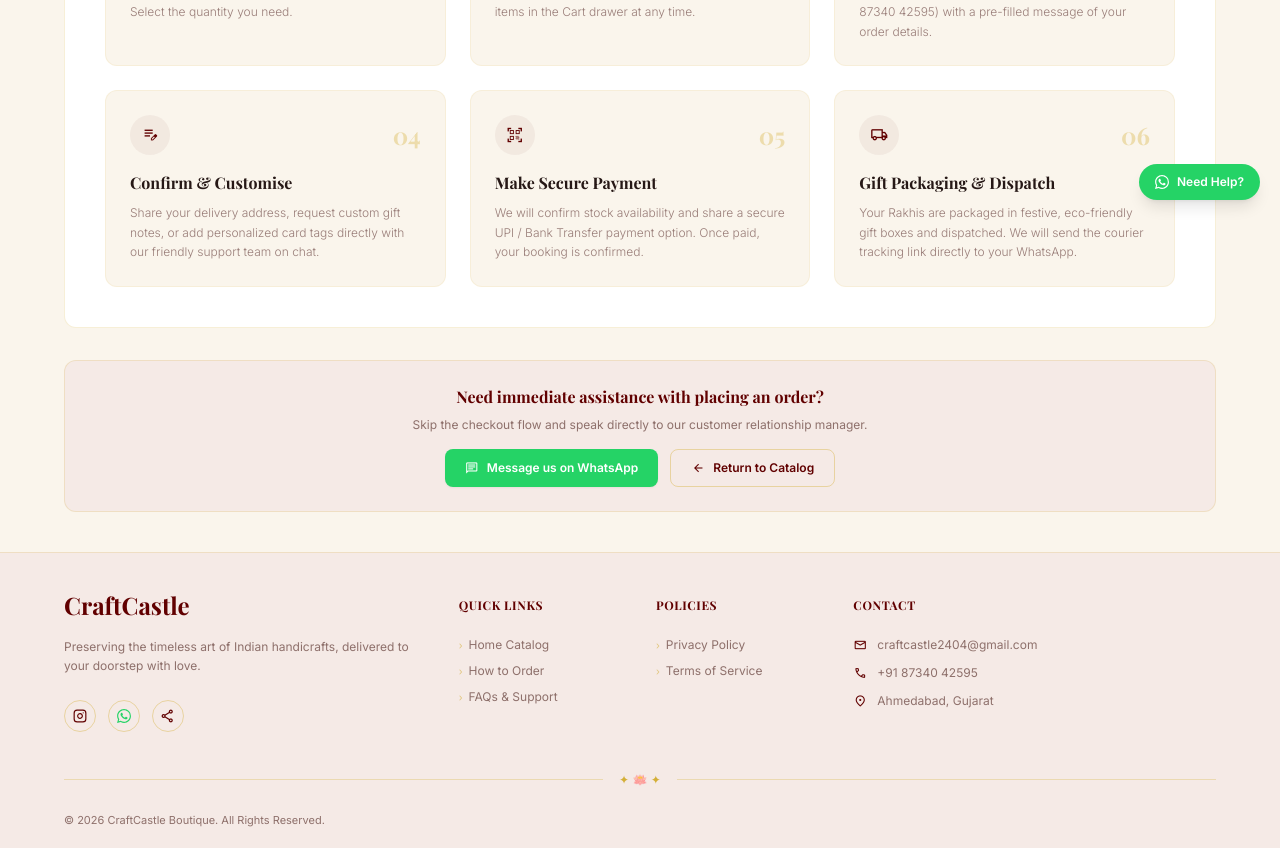
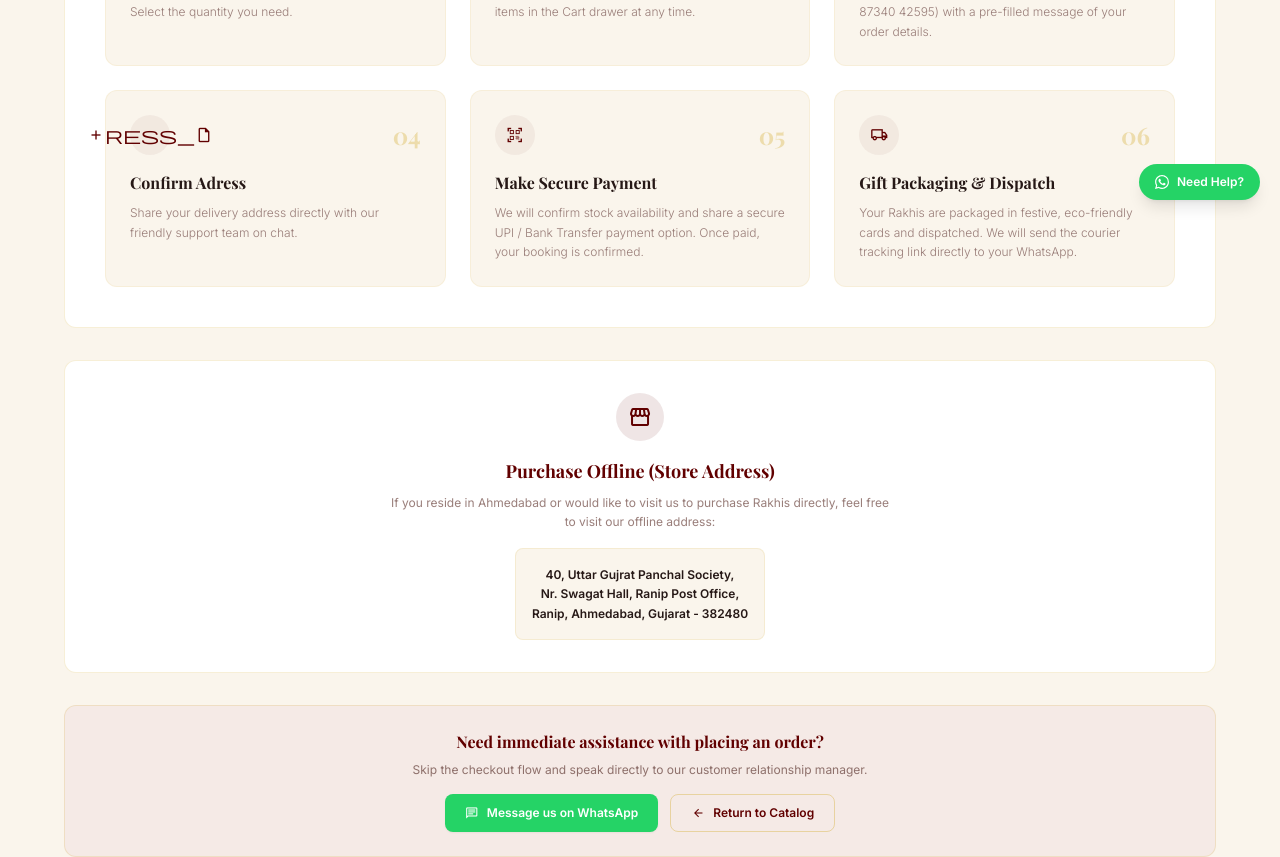
Before and after one commit to SHLOK9998/craft-castle-store, a React (Vite) app in the folder craft-castle-frontend/: page /how-to-order in a window 1280 px wide. Shown: the part 580-1437 px from the top of the page. Built offline with nearby package versions, Linux system fonts and the light colour scheme; no server answers.

Commit message:
update the faqs and how to order section

```diff
--- a/craft-castle-frontend/src/components/customer/Footer.jsx
+++ b/craft-castle-frontend/src/components/customer/Footer.jsx
@@ -128,9 +128,13 @@ export function Footer() {
                   +91 87340 42595
                 </a>
               </li>
-              <li className="flex items-center gap-2.5">
-                <Icon name="location_on" size={14} className="text-cf-primary shrink-0" />
-                <span>Ahmedabad, Gujarat</span>
+              <li className="flex items-start gap-2.5">
+                <Icon name="location_on" size={14} className="text-cf-primary shrink-0 mt-0.5" />
+                <span className="leading-relaxed">
+                  40, Uttar Gujrat Panchal Society,<br />
+                  Nr. Swagat Hall, Ranip Post Office,<br />
+                  Ranip, Ahmedabad, Gujarat - 382480
+                </span>
               </li>
             </ul>
           </div>
--- a/craft-castle-frontend/src/pages/FAQPage.jsx
+++ b/craft-castle-frontend/src/pages/FAQPage.jsx
@@ -35,7 +35,7 @@ export function FAQPage() {
     {
       category: 'payment',
       question: 'What payment methods do you accept?',
-      answer: 'We support all major payment methods in India, including UPI (GPay, PhonePe, Paytm, BHIM), Net Banking, and direct Bank Transfer. We will provide our secure payment credentials during our WhatsApp chat.',
+      answer: 'We support all major payment methods in India, including UPI (GPay, PhonePe, Paytm, BHIM) and Cash. We will provide our secure payment credentials during our WhatsApp chat.',
     },
     {
       category: 'payment',
@@ -45,12 +45,12 @@ export function FAQPage() {
     {
       category: 'shipping',
       question: 'What are the shipping charges?',
-      answer: 'We offer free delivery across India on orders above ₹499. For orders below ₹499, a nominal flat shipping fee of ₹50 is charged.',
+      answer: 'That will be calculated and informed to you on the time of booking on whatsapp according to your address .',
     },
     {
       category: 'shipping',
       question: 'How long does shipping and delivery take?',
-      answer: 'Orders within Gujarat are delivered in 2–3 business days. Deliveries to major cities in India take 3–5 business days, while other regions take 5–7 business days.',
+      answer: 'It is purely depends on the courier or post-office availability in your location .',
     },
     {
       category: 'shipping',
@@ -60,12 +60,12 @@ export function FAQPage() {
     {
       category: 'products',
       question: 'Can I customize my Rakhi or add a personal gift note?',
-      answer: 'Yes! We offer personalization services. You can add custom name initials/alphabet charms to selected Rakhis and request a handwritten gift message. Let us know your requirements on WhatsApp during booking.',
+      answer: 'Yes! We offer personalization services. You can add customization in the design like add more beads or color etc according to your requirements. Let us know your requirements on WhatsApp during booking.',
     },
     {
       category: 'products',
       question: 'Are the materials eco-friendly and skin-safe?',
-      answer: 'Absolutely. We use high-quality materials including pure cotton threads, organic silk threads, semi-precious beads, and non-toxic dyes. They are entirely skin-friendly and safe for kids.',
+      answer: 'Absolutely. We use high-quality materials including pure cotton threads, semi-precious beads, and non-toxic dyes. They are entirely skin-friendly and safe for kids.',
     },
     {
       category: 'products',
--- a/craft-castle-frontend/src/pages/HowToOrderPage.jsx
+++ b/craft-castle-frontend/src/pages/HowToOrderPage.jsx
@@ -32,9 +32,9 @@ export function HowToOrderPage() {
     },
     {
       step: '04',
-      title: 'Confirm & Customise',
-      description: 'Share your delivery address, request custom gift notes, or add personalized card tags directly with our friendly support team on chat.',
-      icon: 'edit_note',
+      title: 'Confirm Adress',
+      description: 'Share your delivery address directly with our friendly support team on chat.',
+      icon: 'address_note',
     },
     {
       step: '05',
@@ -45,7 +45,7 @@ export function HowToOrderPage() {
     {
       step: '06',
       title: 'Gift Packaging & Dispatch',
-      description: 'Your Rakhis are packaged in festive, eco-friendly gift boxes and dispatched. We will send the courier tracking link directly to your WhatsApp.',
+      description: 'Your Rakhis are packaged in festive, eco-friendly cards and dispatched. We will send the courier tracking link directly to your WhatsApp.',
       icon: 'local_shipping',
     },
   ]
@@ -112,6 +112,26 @@ export function HowToOrderPage() {
           </div>
         </div>
 
+        {/* Offline Purchase Section */}
+        <div className="bg-white dark:bg-[#2c1e1b] rounded-xl border border-cf-gold/20 p-6 md:p-8 text-center mb-8">
+          <div className="w-12 h-12 rounded-full bg-cf-primary/10 flex items-center justify-center mx-auto mb-4">
+            <Icon name="storefront" size={24} className="text-cf-primary" />
+          </div>
+          <h3 className="font-playfair font-bold text-cf-primary text-base sm:text-lg mb-2">
+            Purchase Offline (Store Address)
+          </h3>
+          <p className="text-xs text-cf-outline/90 max-w-lg mx-auto leading-relaxed mb-4">
+            If you reside in Ahmedabad or would like to visit us to purchase Rakhis directly, feel free to visit our offline address:
+          </p>
+          <div className="bg-[#FAF5EC] dark:bg-[#1e1210]/50 border border-cf-gold/15 rounded-lg p-4 max-w-md mx-auto inline-block">
+            <p className="text-xs font-semibold text-cf-on-surface leading-relaxed">
+              40, Uttar Gujrat Panchal Society,<br />
+              Nr. Swagat Hall, Ranip Post Office,<br />
+              Ranip, Ahmedabad, Gujarat - 382480
+            </p>
+          </div>
+        </div>
+
         {/* Support Section */}
         <div className="bg-[#f5eae6] dark:bg-[#1f1514] border border-cf-gold/20 rounded-xl p-6 text-center">
           <p className="font-playfair font-bold text-cf-primary mb-2">Need immediate assistance with placing an order?</p>
```
